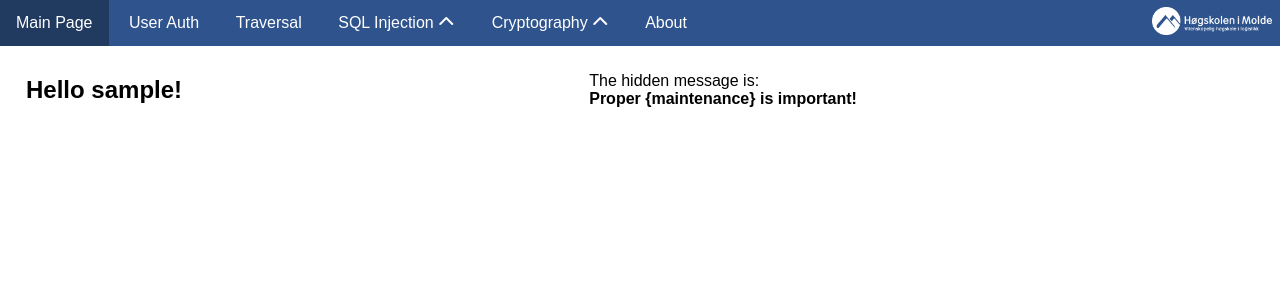
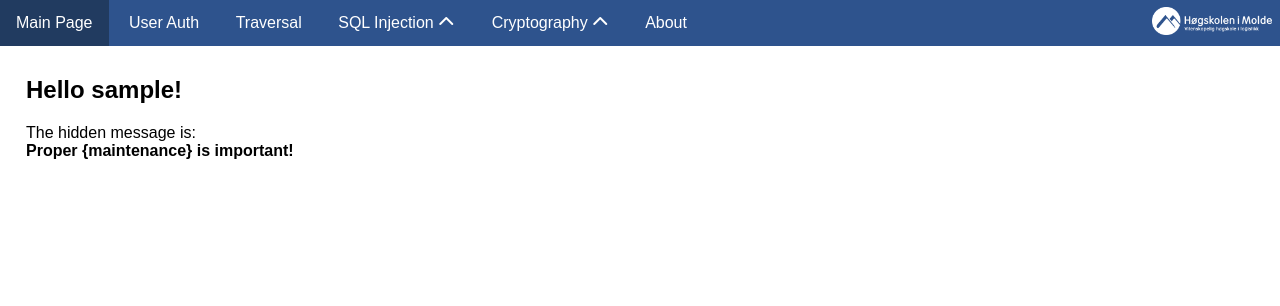
Before and after one commit to eribre/IBE321_CTF_for_IBE600, a Flask app: template templates/pass_crack/super_secret.j2 in a window 1280 px wide. Shown: the top 306 px of the page. Run offline with Flask 2, Linux system fonts and the light colour scheme; the template is opened without the code that fills it: most values are stand-ins (such as "Sample title", 1, 10 or a date in 2020); some libraries are stand-ins or nearby versions.

Commit message:
Grid fix in html

```diff
--- a/templates/pass_crack/super_secret.j2
+++ b/templates/pass_crack/super_secret.j2
@@ -3,7 +3,9 @@
 {% block title %}Super Secret{% endblock %}
 
 {% block content %}
-	<h2>Hello {{ username }}!</h2>
-	<p>The hidden message is: <br>
-		<strong>Proper {maintenance} is important!</strong></p>
+	<div class="grid-item">
+		<h2>Hello {{ username }}!</h2>
+		<p>The hidden message is: <br>
+			<strong>Proper {maintenance} is important!</strong></p>
+	</div>
 {% endblock %}
```
